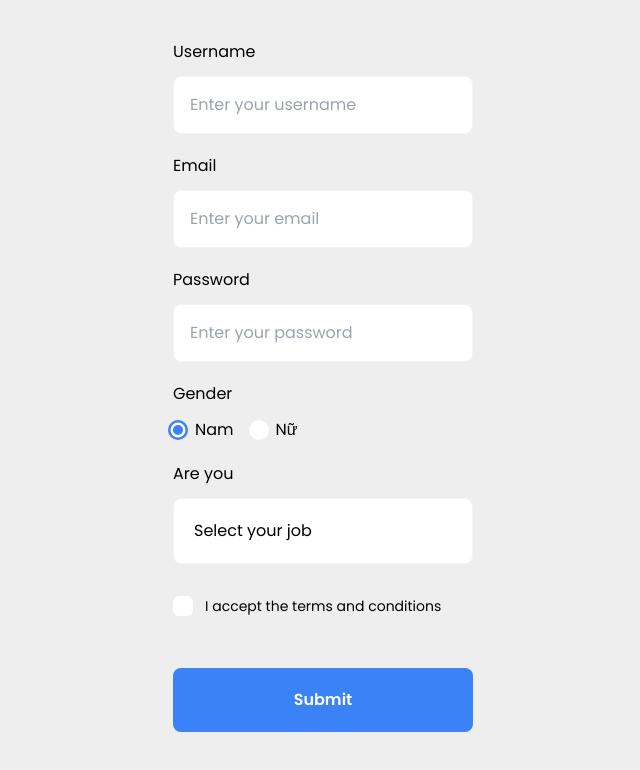
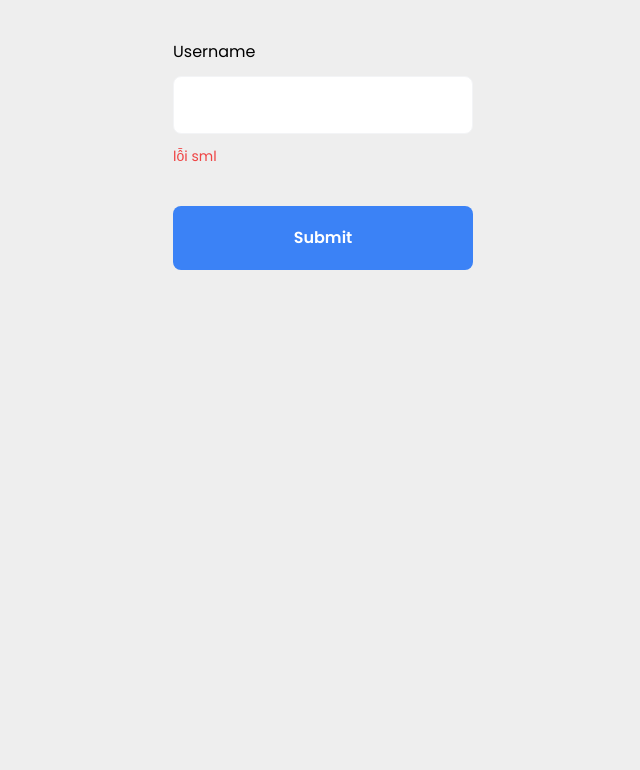
Before and after one commit to minhdanghorus/react-register-form, a React (Vite) app: page / in a window 1280 px wide. Shown: the top 770 px of the page, without its empty margins (317-957 px from the left). Built offline with nearby package versions, Linux system fonts and the light colour scheme.

Commit message:
b159: Thực hành Register Form với Formik - Setup

```diff
--- a/src/App.jsx
+++ b/src/App.jsx
@@ -2,13 +2,15 @@ import { useState } from 'react'
 import reactLogo from './assets/react.svg'
 import viteLogo from '/vite.svg'
 import RegisterHook from './components/form/RegisterHook'
+import RegisterFormik from './components/form/RegisterFormik'
 
 function App() {
 
   return (
     <>
       <div>
-      <RegisterHook />
+      {/* <RegisterHook /> */}
+      <RegisterFormik />
       </div>
     </>
   )
--- a/src/components/form/RegisterFormik.jsx
+++ b/src/components/form/RegisterFormik.jsx
@@ -0,0 +1,21 @@
+import React from "react";
+import InputFormik from "../input/InputFormik";
+
+const RegisterFormik = () => {
+  return (
+    <form className="max-w-[300px] mx-auto my-10">
+      <div className="flex flex-col gap-3 mb-5">
+        <label htmlFor="username" className=" cursor-pointer">
+          Username
+        </label>
+        <InputFormik></InputFormik>
+        <p className=" text-red-500 text-sm">lỗi sml</p>
+      </div>
+      <button className="w-full p-5 bg-blue-500 text-white rounded-lg mt-5 font-semibold">
+        Submit
+      </button>
+    </form>
+  );
+};
+
+export default RegisterFormik;
--- a/src/components/input/InputFormik.jsx
+++ b/src/components/input/InputFormik.jsx
@@ -0,0 +1,9 @@
+import React from "react";
+
+const InputFormik = () => {
+  return (
+    <input className="p-4 transition-all bg-white border border-gray-100 rounded-lg outline-none focus:border-blue-500"></input>
+  );
+};
+
+export default InputFormik;
```
